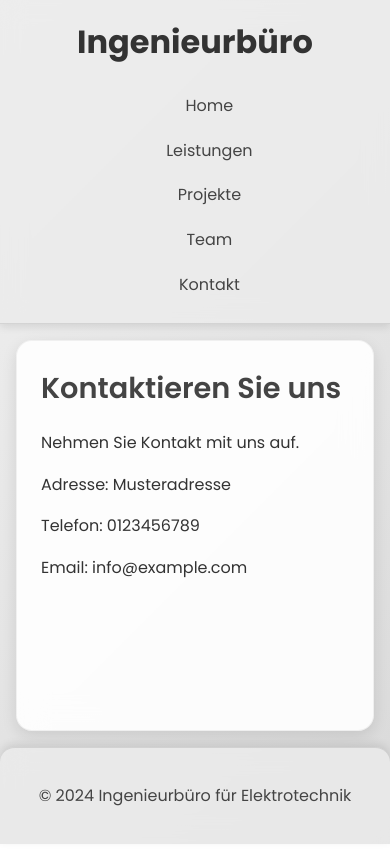
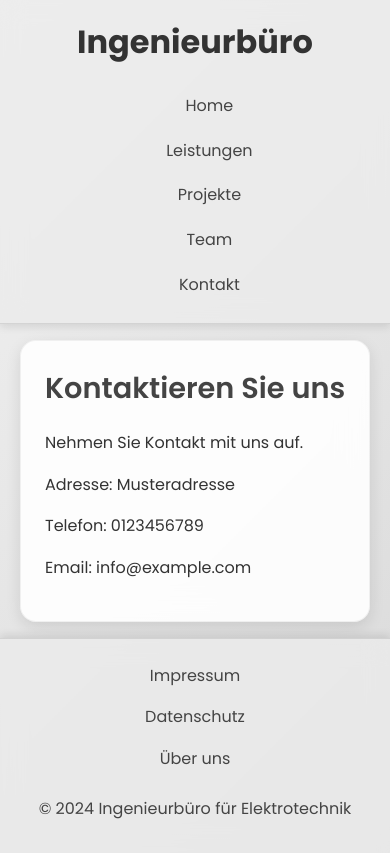
Before and after one commit to kamuzki/website1, a React (Vite) app: page /contact in a window 390 px wide. Shown: the top 853 px of the page. Built offline with nearby package versions, Linux system fonts and the light colour scheme; the HTML template or start-up script is replaced by a standard one.

Commit message:
Initial commit from your app

```diff
--- a/src/App.jsx
+++ b/src/App.jsx
@@ -15,6 +15,9 @@ import Projekt3 from './pages/Projekt3';
 import Mitarbeiter1 from './pages/Mitarbeiter1';
 import Mitarbeiter2 from './pages/Mitarbeiter2';
 import Mitarbeiter3 from './pages/Mitarbeiter3';
+import Impressum from './pages/Impressum';
+import Datenschutz from './pages/Datenschutz';
+import UeberUns from './pages/UeberUns';
 
 function App() {
     return (
@@ -37,10 +40,10 @@ function App() {
             <main className="app-main">
                 <Routes>
                     <Route path="/" element={<Home />} />
-                    <Route path="/services" element={<Services handleClose={() => {}} />} />
-                    <Route path="/projects" element={<Projects handleClose={() => {}} />} />
-                    <Route path="/team" element={<Team handleClose={() => {}} />} />
-                    <Route path="/contact" element={<Contact handleClose={() => {}} />} />
+                    <Route path="/services" element={<Services />} />
+                    <Route path="/projects" element={<Projects />} />
+                    <Route path="/team" element={<Team />} />
+                    <Route path="/contact" element={<Contact />} />
                     <Route path="/services/elektroplanung" element={<PopupWrapper><Elektroplanung /></PopupWrapper>} />
                     <Route path="/services/installationstechnik" element={<PopupWrapper><Installationstechnik /></PopupWrapper>} />
                     <Route path="/services/automatisierungstechnik" element={<PopupWrapper><Automatisierungstechnik /></PopupWrapper>} />
@@ -51,11 +54,19 @@ function App() {
                     <Route path="/team/mitarbeiter1" element={<PopupWrapper><Mitarbeiter1 /></PopupWrapper>} />
                     <Route path="/team/mitarbeiter2" element={<PopupWrapper><Mitarbeiter2 /></PopupWrapper>} />
                     <Route path="/team/mitarbeiter3" element={<PopupWrapper><Mitarbeiter3 /></PopupWrapper>} />
+                    <Route path="/impressum" element={<PopupWrapper><Impressum /></PopupWrapper>} />
+                    <Route path="/datenschutz" element={<PopupWrapper><Datenschutz /></PopupWrapper>} />
+                    <Route path="/ueber-uns" element={<PopupWrapper><UeberUns /></PopupWrapper>} />
 
                 </Routes>
             </main>
 
             <footer className="app-footer">
+                <div className="footer-links">
+                    <Link to="/impressum">Impressum</Link>
+                    <Link to="/datenschutz">Datenschutz</Link>
+                    <Link to="/ueber-uns">Über uns</Link>
+                </div>
                 <p>&copy; 2024 Ingenieurbüro für Elektrotechnik</p>
             </footer>
         </div>
--- a/src/index.css
+++ b/src/index.css
@@ -71,8 +71,8 @@ nav li a:hover {
   padding: 2.5rem;
   flex-grow: 1;
   display: grid;
-  grid-template-columns: repeat(auto-fit, minmax(320px, 1fr));
-  gap: 2.5rem;
+  grid-template-columns: repeat(auto-fit, minmax(300px, 1fr)); /* Keep this */
+  gap: 2rem;
   position: relative;
 }
 
@@ -88,6 +88,21 @@ nav li a:hover {
   border-top: 1px solid rgba(0, 0, 0, 0.1);
 }
 
+.footer-links {
+    margin-bottom: 0.5rem;
+}
+
+.footer-links a {
+    margin: 0 1rem;
+    color: #444;
+    text-decoration: none;
+    transition: color 0.3s;
+}
+
+.footer-links a:hover {
+    color: #0056b3;
+}
+
 /* Widget Styles */
 .widget {
   background: rgba(255, 255, 255, 0.9);
@@ -101,6 +116,8 @@ nav li a:hover {
   opacity: 0; /* Initially hidden */
   transform: scale(0.9); /* Initially scaled down */
   animation: popIn 1s cubic-bezier(0.175, 0.885, 0.32, 1.275) forwards; /* Animation */
+  margin: 0 auto; /* Keep this for centering */
+  /* Removed max-width */
 }
 
 .widget:hover {
@@ -231,6 +248,21 @@ nav li a:hover {
   .widget {
     padding: 1.5rem;
   }
+
+    .app-footer {
+        padding: 1rem;
+        border-radius: 0;
+    }
+
+    .footer-links {
+        display: flex;
+        flex-direction: column;
+        align-items: center;
+    }
+
+    .footer-links a {
+        margin: 0.5rem 0;
+    }
 }
 
 /* Popup Styles */
@@ -267,7 +299,7 @@ nav li a:hover {
   border-radius: 16px;
   padding: 2rem;
   box-shadow: 0 5px 15px rgba(0, 0, 0, 0.2);
-  max-width: 80%;
+  max-width: 600px; /* Consistent width */
   max-height: 80vh;
   overflow-y: auto;
   transform: scale(0.6);
--- /dev/null
+++ b/src/pages/Datenschutz.jsx
@@ -0,0 +1,18 @@
+import React from 'react';
+
+function Datenschutz({ handleClose }) {
+  return (
+    <>
+      <h2>Datenschutz</h2>
+      <p>Informationen zum Datenschutz gemäß DSGVO:</p>
+      <p>
+        Wir nehmen den Schutz Ihrer persönlichen Daten sehr ernst.
+        Ihre Daten werden vertraulich behandelt und nicht an Dritte weitergegeben.
+      </p>
+      <p>Verantwortlicher: Max Mustermann, Musterstraße 123, 12345 Musterstadt</p>
+      <a href="#" onClick={(e) => { e.preventDefault(); handleClose(); }} className="back-link">Zurück</a>
+    </>
+  );
+}
+
+export default Datenschutz;
--- /dev/null
+++ b/src/pages/Impressum.jsx
@@ -0,0 +1,18 @@
+import React from 'react';
+
+function Impressum({ handleClose }) {
+  return (
+    <>
+      <h2>Impressum</h2>
+      <p>Angaben gemäß § 5 TMG:</p>
+      <p>Musterfirma GmbH</p>
+      <p>Musterstraße 123</p>
+      <p>12345 Musterstadt</p>
+      <p>Vertreten durch: Max Mustermann</p>
+      <p>Kontakt: Telefon: 01234-56789, E-Mail: info@musterfirma.de</p>
+      <a href="#" onClick={(e) => { e.preventDefault(); handleClose(); }} className="back-link">Zurück</a>
+    </>
+  );
+}
+
+export default Impressum;
--- /dev/null
+++ b/src/pages/UeberUns.jsx
@@ -0,0 +1,18 @@
+import React from 'react';
+
+function UeberUns({ handleClose }) {
+  return (
+    <>
+      <h2>Über Uns</h2>
+      <p>
+        Wir sind ein erfahrenes Ingenieurbüro für Elektrotechnik und bieten
+        umfassende Dienstleistungen in den Bereichen Planung, Installation,
+        Automatisierung und Energieberatung.
+      </p>
+      <p>Unser Team besteht aus qualifizierten Experten, die stets auf dem neuesten Stand der Technik sind.</p>
+      <a href="#" onClick={(e) => { e.preventDefault(); handleClose(); }} className="back-link">Zurück</a>
+    </>
+  );
+}
+
+export default UeberUns;
```
